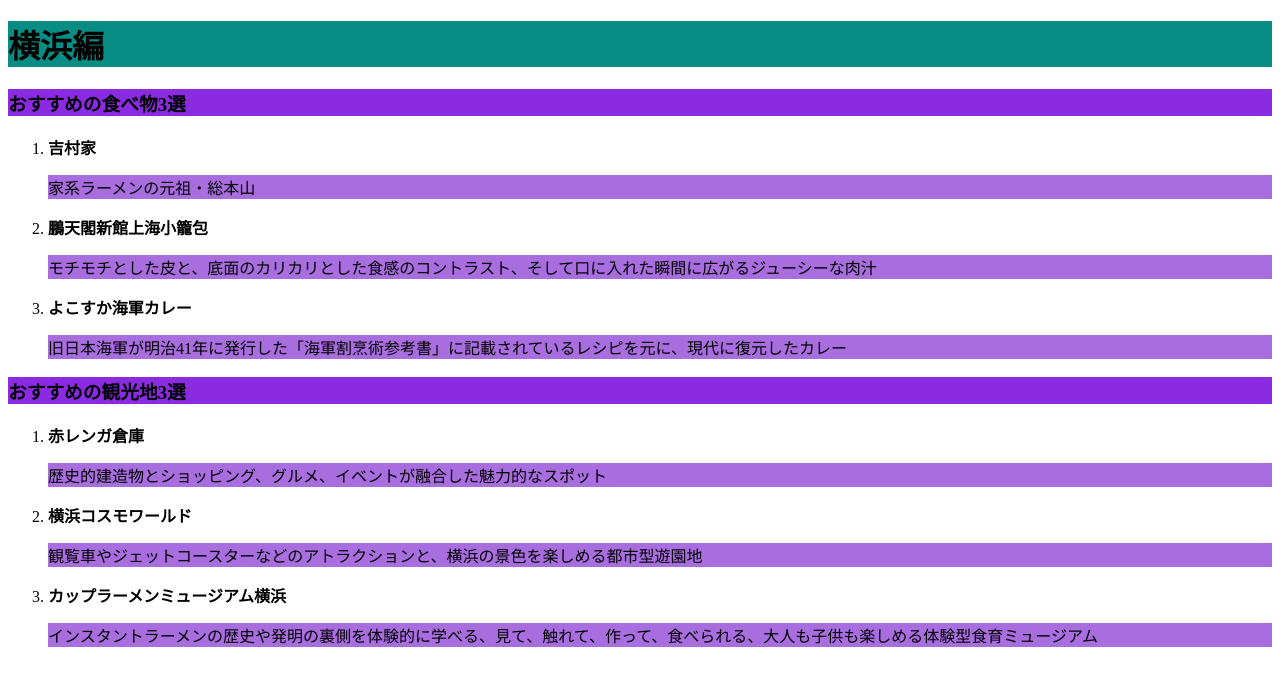
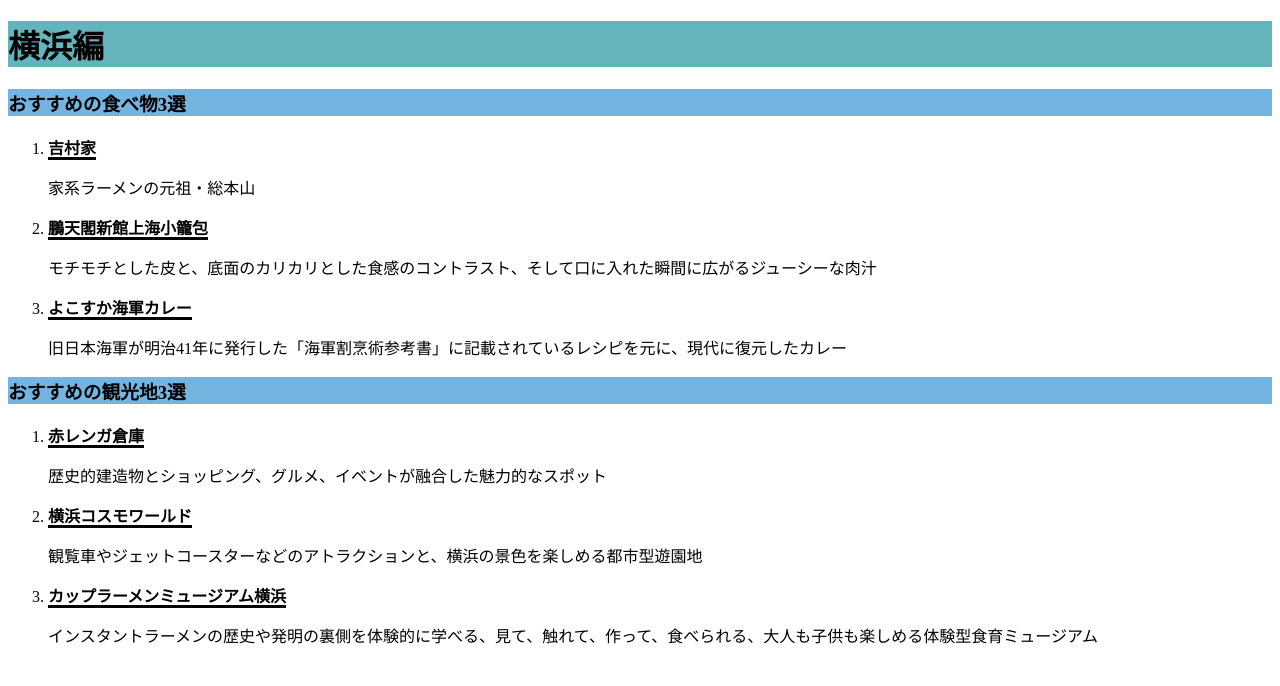
Before and after one commit to Yuya-Na0302/2025-cs1-e-class7-tean8, a plain HTML site: page NS.html in a window 1280 px wide. Drawn offline with Linux system fonts and the light colour scheme.

Commit message:
中野CSS改善

```diff
--- a/NS.css
+++ b/NS.css
@@ -1,7 +1,11 @@
-h1{background-color: rgb(8, 141, 132);
+h1{background-color: rgb(100, 180, 190);
 
 }
 
-h3{background-color: blueviolet;}
+h3{background-color: rgb(115, 180, 225);
 
-p{background-color: rgb(168, 109, 223);}
+}
+
+strong{ border-bottom: solid 3px;
+
+}
--- a/NS.html
+++ b/NS.html
@@ -1,5 +1,5 @@
 <!DOCTYPE html>
-<html lang="jp">
+<html lang="ja">
     <head>
         <meta charset="UTF-8">
         <title>関東の魅力byNS</title>
```
